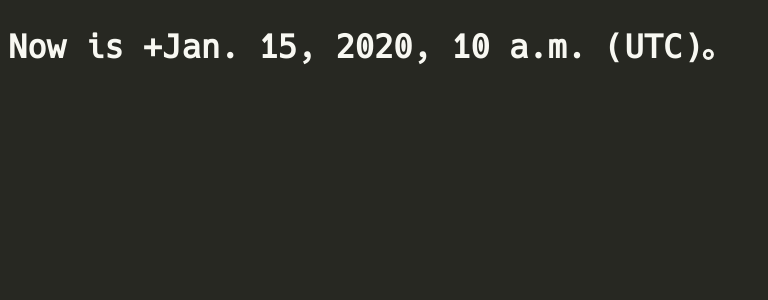
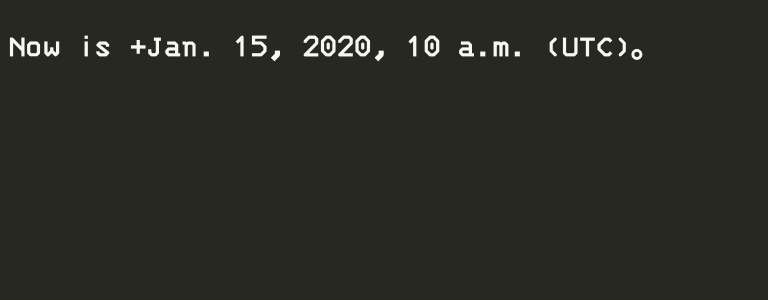
Before and after one commit to HelloWorld-n/HelloWorld_Django, a Django app: template HelloWorld/templates/index.html in a window 1280 px wide. Shown: the top 300 px of the page, without its empty margins (0-768 px from the left). Run offline with Django 4.2, Linux system fonts and the light colour scheme; the template is opened without the code that fills it: most values are stand-ins (such as "Sample title", 1, 10 or a date in 2020).

Commit message:
modified:   static/css/main.css 	modified:   static/sass/main.sass

```diff
--- a/static/css/main.css
+++ b/static/css/main.css
@@ -53,12 +53,12 @@ button {
 }
 
 * {
-  font-family: "HackMono", "Hack", "IBM 3270", "Ubuntu Mono", "Consolas", "Monospace";
+  font-family: "IBM 3270", "HackMono", "Hack", "Ubuntu Mono", "Consolas", "Monospace";
 }
 
 code,
 code * {
-  font-family: "HackMono", "Hack", "IBM 3270", "Ubuntu Mono", "Consolas", "Monospace";
+  font-family: "IBM 3270", "HackMono", "Hack", "Ubuntu Mono", "Consolas", "Monospace";
 }
 
 code {
--- a/static/sass/main.sass
+++ b/static/sass/main.sass
@@ -4,8 +4,8 @@ $fg: #F8F8F2
 $bg-plus: #373832
 $bg-key: #141511
 $table-align: 2px
-$font-main: "HackMono", "Hack", "IBM 3270", "Ubuntu Mono", "Consolas", "Monospace"
-$font-monospace: "HackMono", "Hack", "IBM 3270", "Ubuntu Mono", "Consolas", "Monospace"
+$font-main: "IBM 3270", "HackMono", "Hack", "Ubuntu Mono", "Consolas", "Monospace"
+$font-monospace: "IBM 3270", "HackMono", "Hack", "Ubuntu Mono", "Consolas", "Monospace"
 $red: #F92672
 $orange: #FD971F
 $orangish: #E69F66
```
